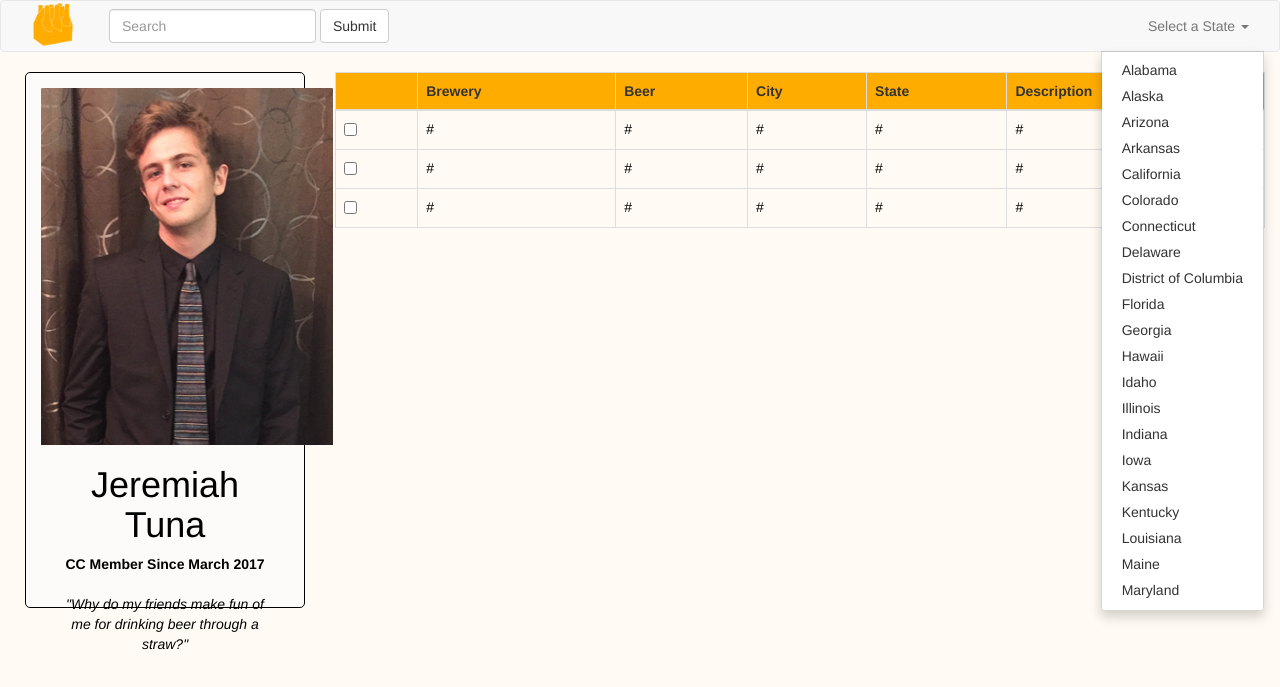
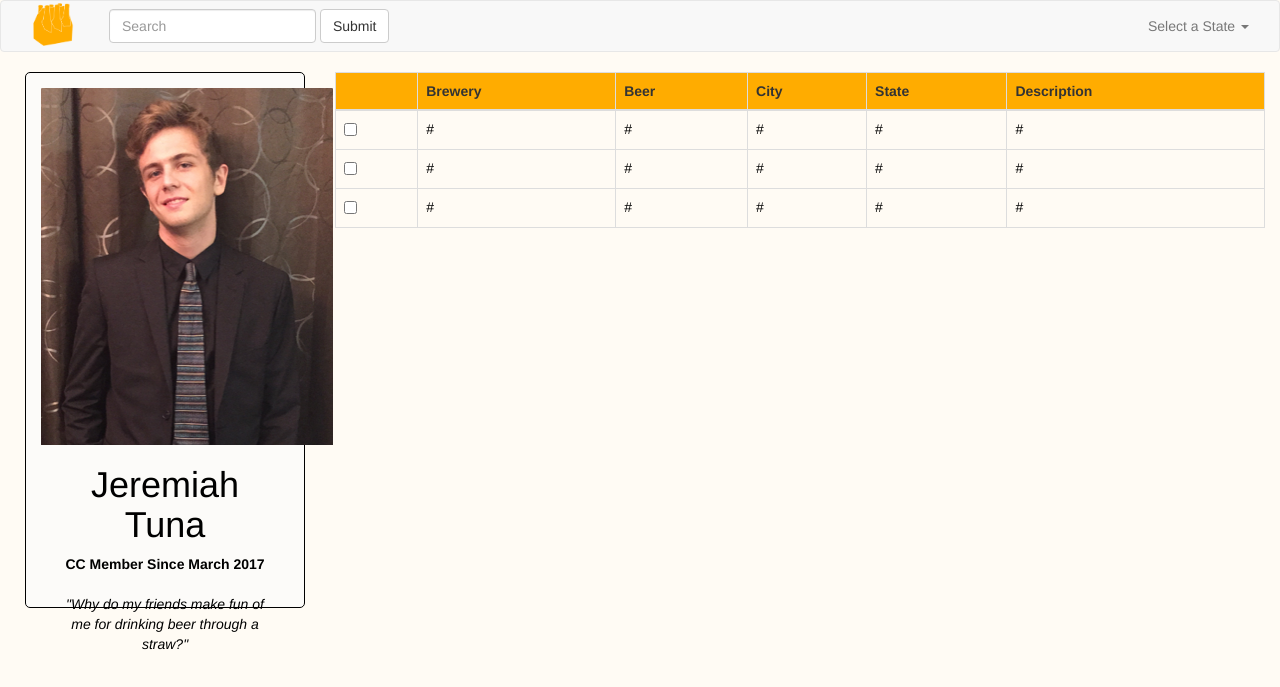
Before and after one commit to Jeffb3518/CraftCooler, a PHP site: page /public/profile.html in a window 1280 px wide. Shown: the top 687 px of the page. Run offline with PHP 8.4, Linux system fonts and the light colour scheme; some libraries are stand-ins or nearby versions.

Commit message:
class2 navbar

```diff
--- a/public/css/style.css
+++ b/public/css/style.css
@@ -100,7 +100,6 @@ body {
 #state-scroll{
     height: 70vh;
     overflow: auto;
-    display: inline-block;
 }
 
 .stick {
--- a/public/profile.html
+++ b/public/profile.html
@@ -54,7 +54,7 @@
         <button type="submit" class="btn btn-default">Submit</button>
       </form>
       <form class="nav navbar-nav navbar-right">
-        <li class="">
+        <li class="dropdown">
           <a href="#" class="dropdown-toggle" data-toggle="dropdown" role="button" aria-haspopup="true" aria-expanded="false">Select a State <span class="caret"></span></a>
           <ul class="dropdown dropdown-menu" id="state-scroll">
             <li><a href="#">Alabama</a></li>
```
